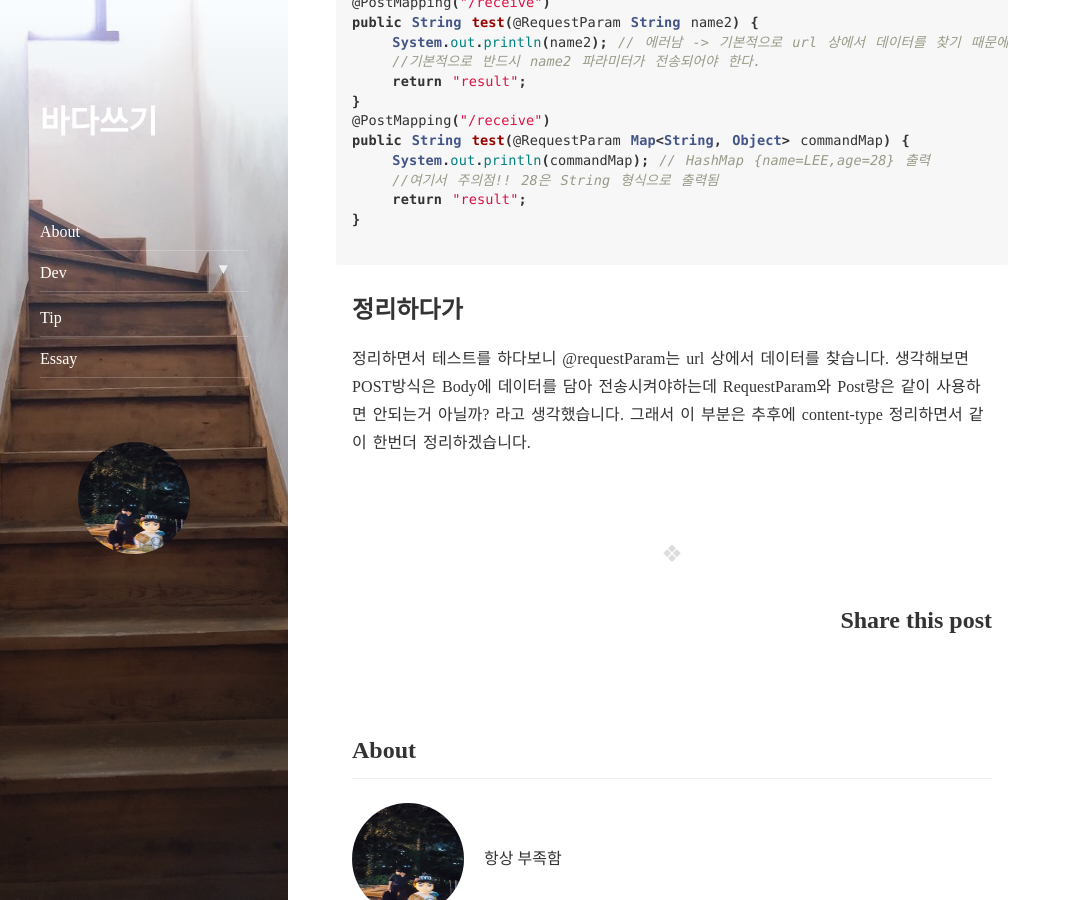
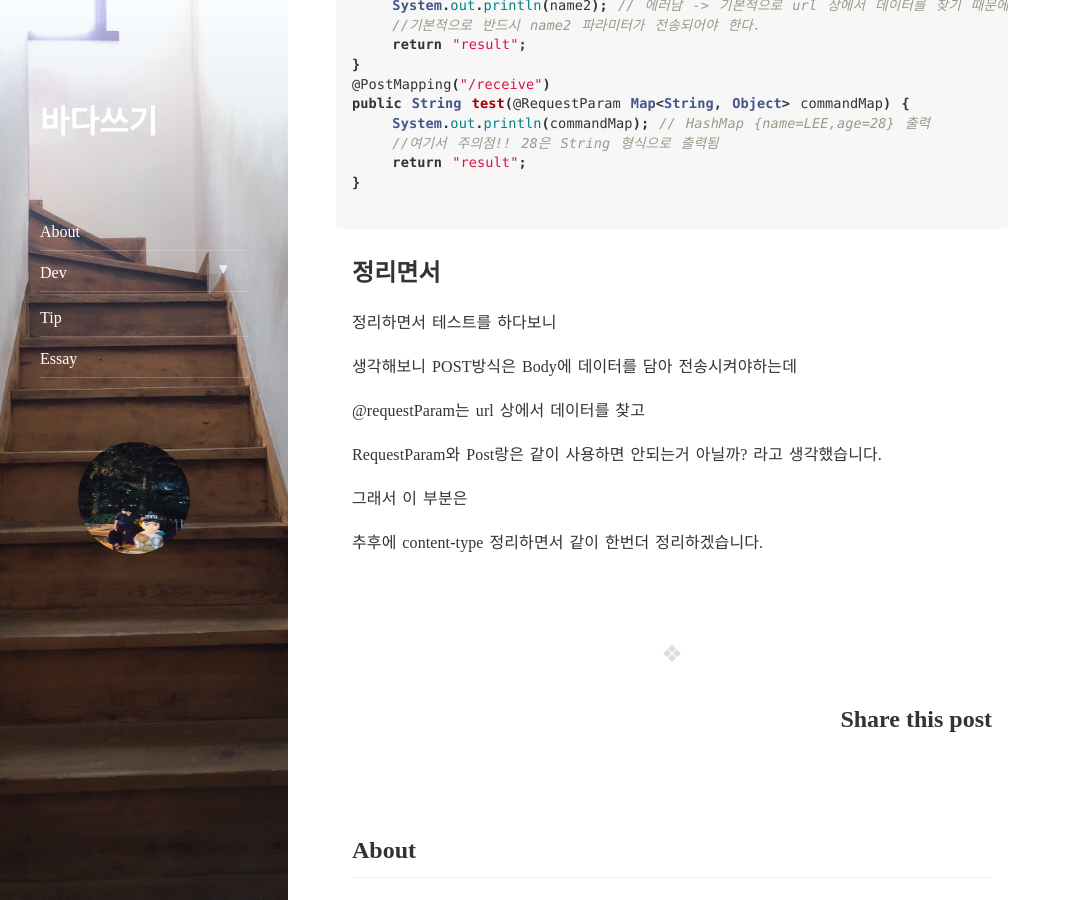
Before and after one commit to Chung10Kr/Chung10Kr.github.io, a Jekyll site: the page built from _posts/2021-01-03-requestBody,param.markdown, in a window 1280 px wide and 900 px high, scrolled down 1805 px. Shown: the whole window, without its empty margins (0-1071 px from the left). Built offline with Jekyll 4.4.1, drawn with Linux system fonts in a browser that asks for light colours; nearby versions of some CDN libraries; comment, search, counter and statistics services are not loaded; some of the changed text lies outside the part shown.

Commit message:
no message

````diff
--- a/_posts/2021-01-03-requestBody,param.markdown
+++ b/_posts/2021-01-03-requestBody,param.markdown
@@ -6,19 +6,17 @@ categories: dev
 tags: spring
 ---
 
-이 전의 [GET , POST ](https://chung10kr.github.io/dev/2021/01/02/get_post/) 포스팅 을 했었습니다.
+이 전의 [GET , POST](https://chung10kr.github.io/dev/2021/01/02/get_post/) 포스팅 을 했었습니다.
 
 
-HTTP 규칙을 통해 클라이언트와 서버가 주고받는데
+HTTP 규칙을 통해 클라이언트와 서버가 데이터를 주고받는데
 
 
-그 데이터를 서버에서 어떻게 처리하는지 궁금해서 포스팅 하는것은 아니고
+
+프로젝트 진행중 관련된 오류가 발생하여 정리해보겠습니다.
 
 
-프로젝트 진행중 오류가 발생하여 해결한 내용을 포스팅 하겠습니다.
-
-
-스프링에서 데이터를 받는 대표적인 방법은 **@RequestBody** 와 **@RequestParam** 가 있습니다.
+##### 스프링에서 데이터를 받는 대표적인 방법은 **@RequestBody** 와 **@RequestParam** 가 있습니다.
 
 
 ## @RequestBody
@@ -88,11 +86,22 @@ public String test(@RequestParam Map<String, Object> commandMap) {
 ```
 
 
-## 정리하다가
+## 정리면서
 
 
-정리하면서 테스트를 하다보니 @requestParam는 url 상에서 데이터를 찾습니다.
-생각해보면 POST방식은 Body에 데이터를 담아 전송시켜야하는데
+정리하면서 테스트를 하다보니
+
+
+생각해보니 POST방식은 Body에 데이터를 담아 전송시켜야하는데
+
+
+@requestParam는 url 상에서 데이터를 찾고
+
+
 RequestParam와 Post랑은 같이 사용하면 안되는거 아닐까? 라고 생각했습니다.
+
+
 그래서 이 부분은
+
+
 추후에 content-type 정리하면서 같이 한번더 정리하겠습니다.
````
